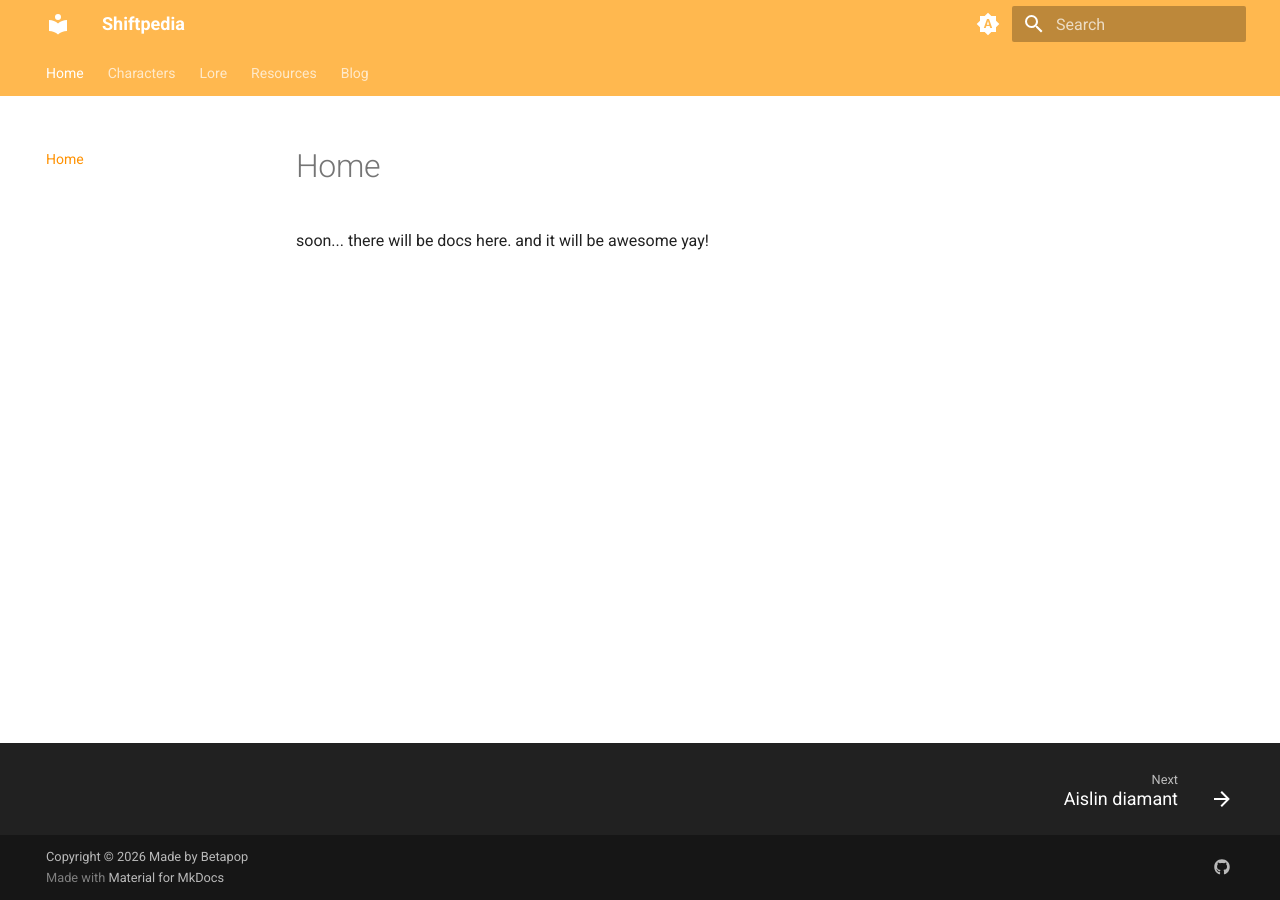
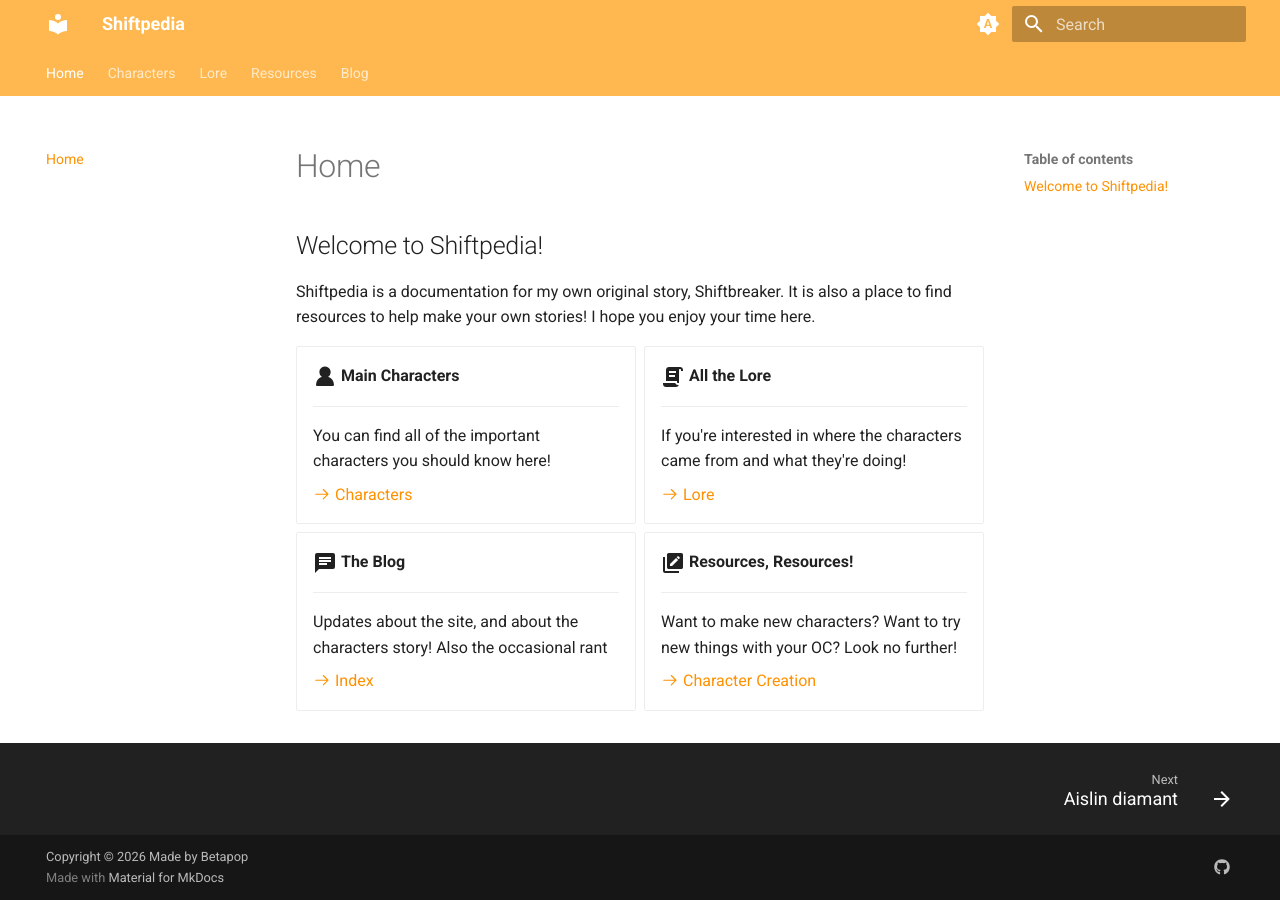
Before and after one commit to betapop/shiftpedia, an MkDocs documentation site: the page built from docs/index.md, in a window 1280 px wide. Built offline with MkDocs 1.6.1 and Material for MkDocs 9.7.7, drawn with Linux system fonts in a browser that asks for light colours.

Commit message:
home + resources updated

```diff
--- a/docs/index.md
+++ b/docs/index.md
@@ -1,2 +1,39 @@
-soon... there will be docs here. and it will be awesome
-yay!
+## Welcome to Shiftpedia!
+
+Shiftpedia is a documentation for my own original story, Shiftbreaker. It is also a place to find resources to help make your own stories! I hope you enjoy your time here.
+
+<div class="grid cards" markdown>
+
+-   :octicons-person-fill-16:{ .lg .middle } __Main Characters__
+
+    ---
+
+    You can find all of the important characters you should know here!
+
+    [:octicons-arrow-right-24: Characters](./Characters/aislin-diamant)
+
+-   :material-script-text:{ .lg .middle } __All the Lore__
+
+    ---
+
+    If you're interested in where the characters came from and what they're doing!
+
+    [:octicons-arrow-right-24: Lore](#)
+
+-   :material-message-text:{ .lg .middle } __The Blog__
+
+    ---
+
+    Updates about the site, and about the characters story! Also the occasional rant
+
+    [:octicons-arrow-right-24: Index](./blog/)
+
+-   :material-pencil-box-multiple:{ .lg .middle } __Resources, Resources!__
+
+    ---
+
+    Want to make new characters? Want to try new things with your OC? Look no further!
+
+    [:octicons-arrow-right-24: Character Creation](./Resources/Character-creation/)
+
+</div>
```
Also changed, not shown: docs/Resources/Character-creation.md (+80 -0 lines), docs/Resources/Character-ideas.md (+36 -0 lines).
